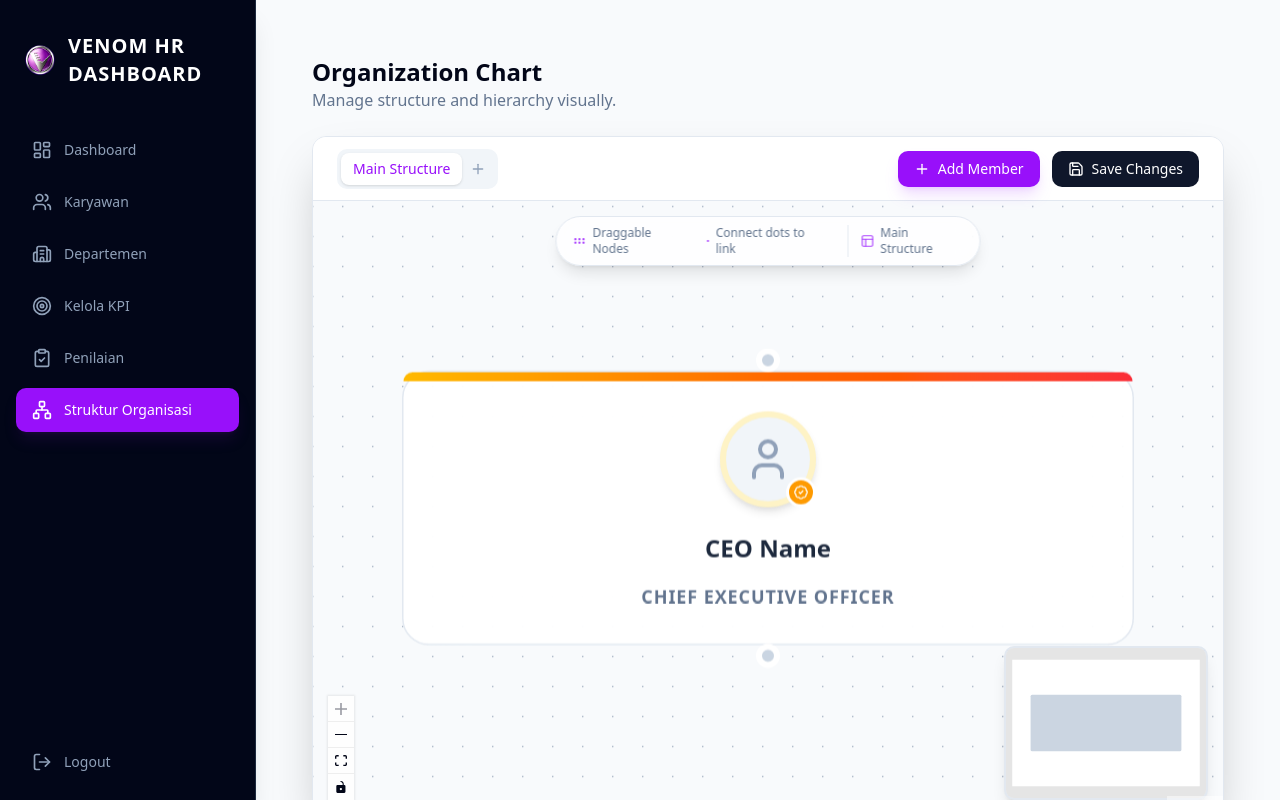
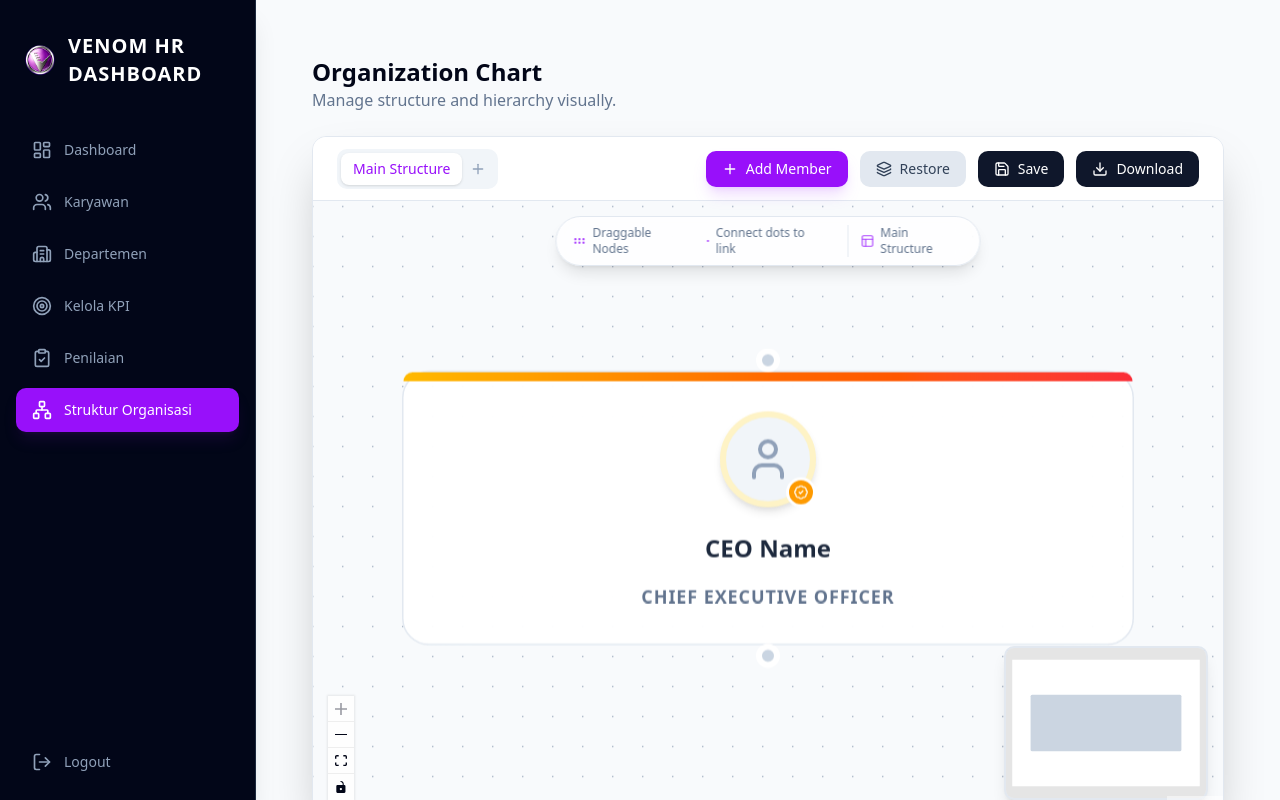
Before and after one commit to VZENNN/hrvenomdashboard, a Next.js app: page /dashboard/organization in a window 1280 px wide. Built offline with nearby package versions, Linux system fonts and the light colour scheme; no server answers; sample sign-in values are in the browser's storage.

Commit message:
Feat: React Flow save and restore and download image

```diff
--- a/components/org/OrgChart.tsx
+++ b/components/org/OrgChart.tsx
@@ -16,12 +16,14 @@ import {
     ReactFlowProvider,
     MarkerType,
     NodeTypes,
+    useReactFlow,
 } from '@xyflow/react';
 import '@xyflow/react/dist/style.css';
-import { Plus, Trash2, GripHorizontal, Save, Layers, Layout, X } from "lucide-react";
+import { Plus, Trash2, GripHorizontal, Save, Layers, Layout, X, Download } from "lucide-react";
 import OrgNode, { OrgNodeData } from './OrgNode';
 import { v4 as uuidv4 } from 'uuid';
 import { toast } from 'sonner';
+import { toPng } from 'html-to-image';
 
 const nodeTypes: NodeTypes = {
     org: OrgNode,
@@ -53,11 +55,12 @@ const initialDivisions: DivisionData[] = [
 function OrgChartContent() {
     const [divisions, setDivisions] = useState<DivisionData[]>(initialDivisions);
     const [activeDivisionId, setActiveDivisionId] = useState<string>('main');
+    const { getNodes, getNodesBounds, getViewport } = useReactFlow();
 
     // These local states track the *currently active* chart
     // We synchronize them back to the divisions array on change/switch
-    const [nodes, setNodes, onNodesChange] = useNodesState([]);
-    const [edges, setEdges, onEdgesChange] = useEdgesState([]);
+    const [nodes, setNodes, onNodesChange] = useNodesState<Node>([]);
+    const [edges, setEdges, onEdgesChange] = useEdgesState<Edge>([]);
 
     // When switching tabs, save current state to the old tab (implicitly handled by syncing)
     // and load the new tab's state
@@ -201,8 +204,70 @@ function OrgChartContent() {
     };
 
     const handleSave = () => {
-        console.log("Saving All Divisions:", divisions);
-        toast.success("All charts saved locally (demo)");
+        localStorage.setItem('org-chart-divisions', JSON.stringify(divisions));
+        toast.success("Charts saved to local storage");
+    };
+
+    const handleRestore = () => {
+        const saved = localStorage.getItem('org-chart-divisions');
+        if (saved) {
+            try {
+                const parsed = JSON.parse(saved);
+                setDivisions(parsed);
+                // If the currently active division doesn't exist in the restored data, switch to the first one
+                if (!parsed.find((d: DivisionData) => d.id === activeDivisionId)) {
+                    setActiveDivisionId(parsed[0]?.id || 'main');
+                } else {
+                    // Force re-sync of nodes/edges for the active division
+                    const currentDiv = parsed.find((d: DivisionData) => d.id === activeDivisionId);
+                    if (currentDiv) {
+                        setNodes(currentDiv.nodes);
+                        setEdges(currentDiv.edges);
+                    }
+                }
+                toast.success("Charts restored from local storage");
+            } catch (e) {
+                console.error("Failed to restore", e);
+                toast.error("Failed to restore data");
+            }
+        } else {
+            toast.info("No saved charts found");
+        }
+    };
+
+    function downloadImage(dataUrl: string) {
+        const a = document.createElement('a');
+
+        a.setAttribute('download', 'org-chart.png');
+        a.setAttribute('href', dataUrl);
+        a.click();
+    }
+
+    const handleDownloadImage = () => {
+        // We select the viewport element to convert to image
+        // The standard class for the viewport is 'react-flow__viewport'
+        const viewportElement = document.querySelector('.react-flow__viewport') as HTMLElement;
+
+        if (!viewportElement) {
+            toast.error("Could not find chart viewport");
+            return;
+        }
+
+        const nodesBounds = getNodesBounds(getNodes());
+        const viewport = getViewport();
+        const imageWidth = nodesBounds.width;
+        const imageHeight = nodesBounds.height;
+
+        toPng(viewportElement, {
+            backgroundColor: '#ffffff',
+            width: imageWidth,
+            height: imageHeight,
+            style: {
+                width: imageWidth.toString(),
+                height: imageHeight.toString(),
+                transform: `translate(${viewport.x}px, ${viewport.y}px) scale(${viewport.zoom})`,
+            },
+        }).then(downloadImage);
     };
 
     return (
@@ -252,10 +317,22 @@ function OrgChartContent() {
                         <Plus size={16} /> Add Member
                     </button>
                     <button
+                        onClick={handleRestore}
+                        className="flex items-center gap-2 px-4 py-2 bg-slate-200 dark:bg-slate-800 hover:bg-slate-300 dark:hover:bg-slate-700 text-slate-700 dark:text-slate-200 rounded-lg text-sm font-medium transition"
+                    >
+                        <Layers size={16} /> Restore
+                    </button>
+                    <button
                         onClick={handleSave}
                         className="flex items-center gap-2 px-4 py-2 bg-slate-900 dark:bg-slate-700 hover:bg-slate-800 text-white rounded-lg text-sm font-medium transition"
                     >
-                        <Save size={16} /> Save Changes
+                        <Save size={16} /> Save
+                    </button>
+                    <button
+                        onClick={handleDownloadImage}
+                        className="flex items-center gap-2 px-4 py-2 bg-slate-900 dark:bg-slate-700 hover:bg-slate-800 text-white rounded-lg text-sm font-medium transition"
+                    >
+                        <Download size={16} /> Download
                     </button>
                 </div>
             </div>
--- a/package.json
+++ b/package.json
@@ -15,6 +15,7 @@
     "bcrypt": "^6.0.0",
     "class-variance-authority": "^0.7.1",
     "clsx": "^2.1.1",
+    "html-to-image": "^1.11.13",
     "lucide-react": "^0.561.0",
     "next": "16.0.10",
     "next-auth": "^5.0.0-beta.30",
```
Also changed, not shown: 1 other file (tests, documents, lock files or other folders).
